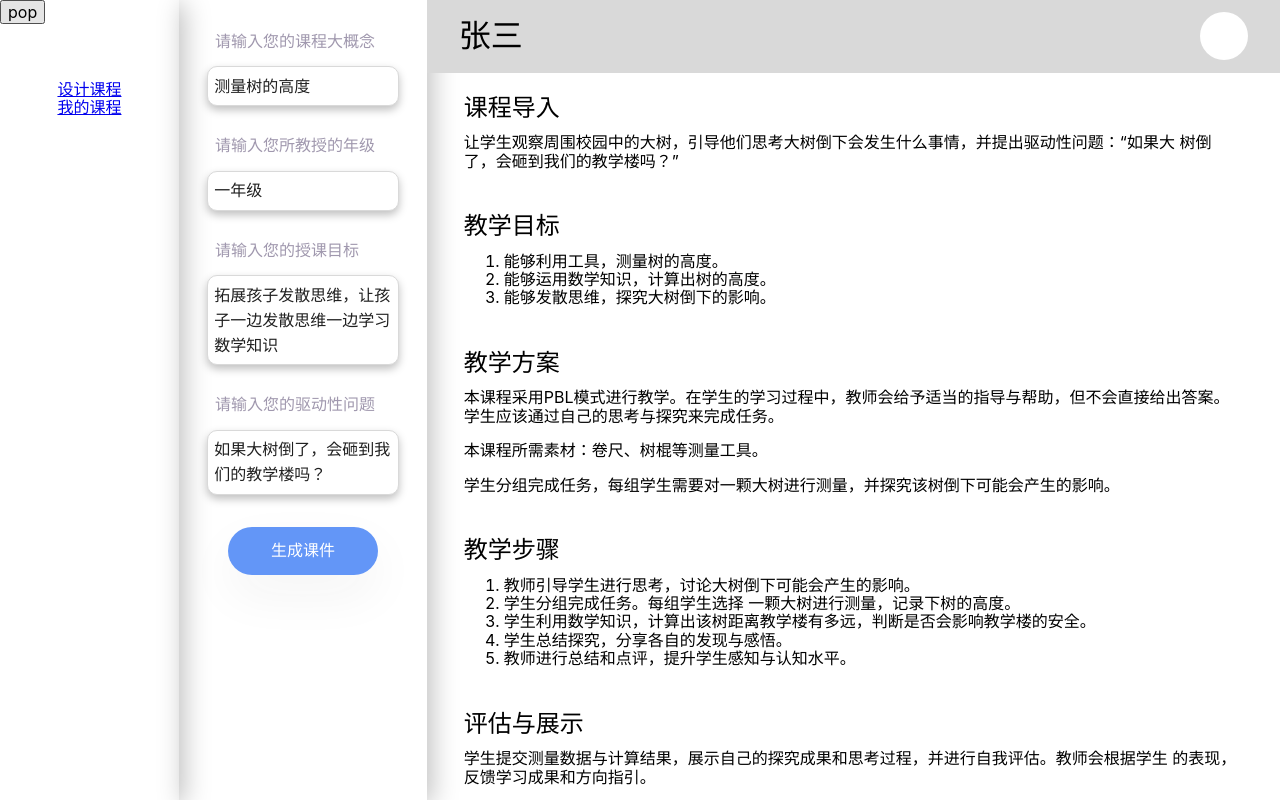
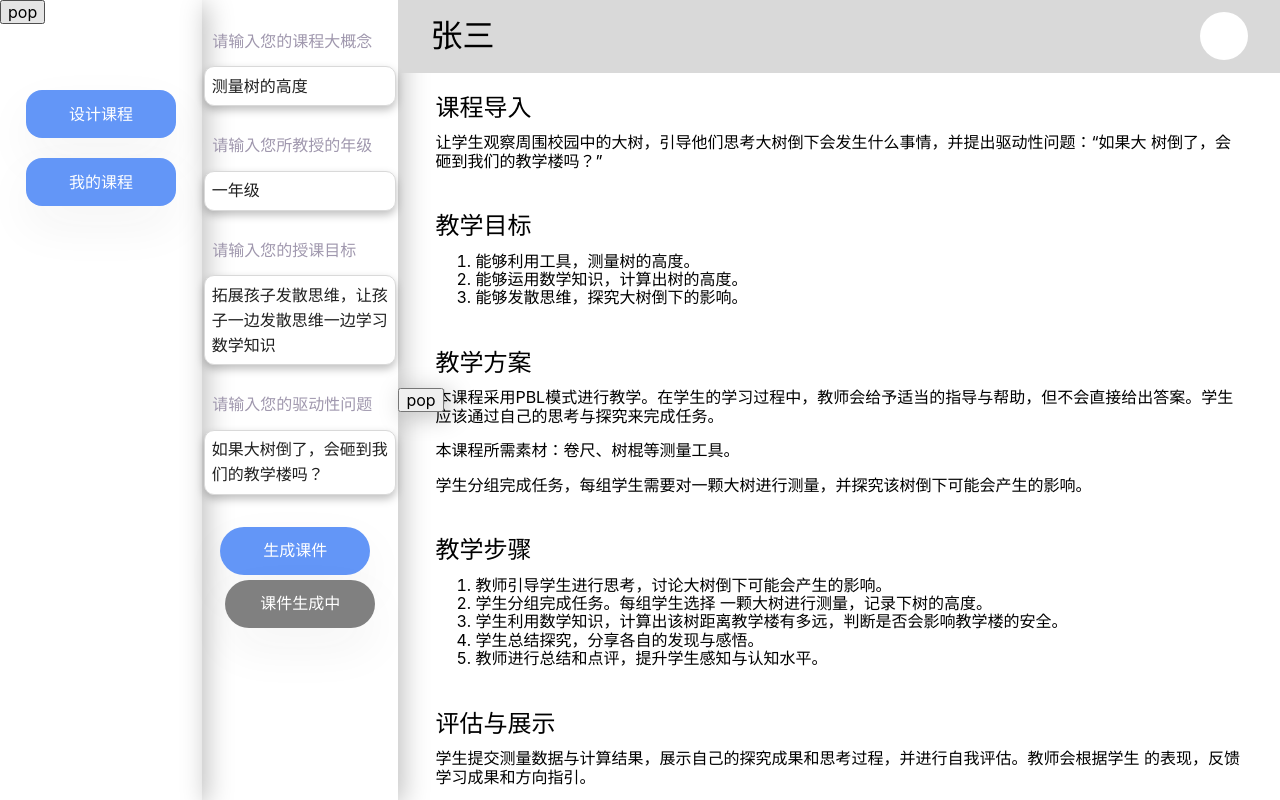
Before and after one commit to QinShiwen/wired-course, a React (Create React App) app: page /coursehome in a window 1280 px wide. Built offline with nearby package versions, Linux system fonts and the light colour scheme.

Commit message:
feature/ui2.0

```diff
--- a/src/context/useCourseContext.tsx
+++ b/src/context/useCourseContext.tsx
@@ -6,7 +6,7 @@ import { NumberLiteralType } from "typescript";
 interface CourseContextValue {
   tags: Tags;
   courseinfo: any;
-  coursestate: boolean;
+  coursestate: string;
   slide: number;
   fetchCourse: () => void;
   changeInfo: (value: any, key: string) => void;
@@ -89,13 +89,13 @@ const CourseProvider = (props: any) => {
   const [courseinfo, setCourseinfo] = useState<any>(testcourse);
 
   //显示状态：备课中 or 课件已生成 or 失败
-  const [coursestate, setCoursestate] = useState<boolean>(false);
+  const [coursestate, setCoursestate] = useState("processing");
   const state = ["processing", "success", "fail"]
   //选课件页面的滑动
   const [slide, setSlide] = useState<number>(0);
 
   async function fetchCourse() {
-    setCoursestate(() => false);
+    setCoursestate(() => "processing");
     const response = await axios
       .post("http://localhost:5000/prompt-course", {
         concept: tags.concept.information,
@@ -113,7 +113,7 @@ const CourseProvider = (props: any) => {
     let coursedata = JSON.parse(response?.data.res);
     console.log(coursedata);
     setCourseinfo(() => coursedata);
-    setCoursestate(() => true);
+    setCoursestate(() => "success");
   }
 
   async function extendCourse(part: string) {
@@ -136,6 +136,7 @@ const CourseProvider = (props: any) => {
   }
 
   function changeInfo(value: any, key: string) {
+
     setTags((prevTagsInfo: any) => ({
       ...prevTagsInfo,
       [key as keyof typeof prevTagsInfo]: {
@@ -143,6 +144,7 @@ const CourseProvider = (props: any) => {
         information: value,
       },
     }));
+    console.log(value, key,tags);
   }
 
   function nextSlide(slidenum: number) {
--- a/src/pages/CourseHome.tsx
+++ b/src/pages/CourseHome.tsx
@@ -49,13 +49,13 @@ const navbarSlideIn = keyframes`
     width: 0%;
   }
   to {
-    width: 13rem;
+    width: 15rem;
   }
 `;
 
 const navbarSlideOut = keyframes`
   from {
-    width: 13rem;
+    width: 15rem;
   }
   to {
     width: 0%;
--- a/src/pages/CourseHome/components/CourseDesign.tsx
+++ b/src/pages/CourseHome/components/CourseDesign.tsx
@@ -1,27 +1,82 @@
-import styled from "styled-components";
+import styled, { keyframes } from "styled-components";
 import { TagsBar } from "./TagsBar";
 import { ViewBox } from "./ViewBox";
 import {
   CourseProvider,
   useCourseContext,
 } from "../../../context/useCourseContext";
+import { useState } from "react";
 import SplitPane from "react-split-pane";
 import Pane from "react-split-pane";
 
 interface CourseDesignProps {}
 
 export function CourseDesign() {
+  const [showtags, setShowtags] = useState(true);
+
   return (
     <Container>
       <CourseProvider>
-        <TagsBar />
-        <ViewBox />
+        <div className={showtags ? "slide-in" : "slide-out"}>
+          {showtags ? <TagsBar /> : null}
+        </div>
+        <div className="view-box">
+          <div className="pop-tags">
+            <button onClick={() => setShowtags(!showtags)}>pop</button>
+          </div>
+          <ViewBox />
+        </div>
       </CourseProvider>
     </Container>
   );
 }
 
+const navbarSlideIn = keyframes`
+  from {
+    width: 0%;
+  }
+  to {
+    width: 20rem;
+  }
+`;
+
+const navbarSlideOut = keyframes`
+  from {
+    width: 20rem;
+  }
+  to {
+    width: 0%;
+  }
+`;
+
 const Container = styled.div`
   display: flex;
   flex-direction: row;
+  position: relative;
+  .slide-in {
+    width: 20rem;
+    animation: 0.2s ease-in-out 0s 1 normal forwards running ${navbarSlideIn};
+  }
+  .slide-out {
+    animation: 0.2s ease-in-out 0s 1 normal forwards running ${navbarSlideOut};
+  }
+  .pop-tags {
+    position: absolute;
+    z-index: 20;
+    height: 100vh;
+    display: flex;
+    flex-direction: column;
+    align-items: center;
+    justify-content: center;
+
+  }
+
+  .pop-tags button {
+    box-shadow: 5px 4px 25px rgba(0, 0, 0, 0.25);
+  }
+
+  .view-box {
+    width: 100%;
+    height: 100vh;
+  }
 `;
--- a/src/pages/CourseHome/components/CourseView.tsx
+++ b/src/pages/CourseHome/components/CourseView.tsx
@@ -10,6 +10,8 @@ export function CourseView() {
 
   return (
     <Container>
+      {coursestate === "processing" ?(null):null}
+      {coursestate === "fail" ?(null):null}
       {courseinfo && Object.keys(courseinfo).map((content, key) => {
         return <ContentBox key={key} part = {content} content={courseinfo[content]} />;
       })}
--- a/src/pages/CourseHome/components/NavBar.tsx
+++ b/src/pages/CourseHome/components/NavBar.tsx
@@ -8,7 +8,7 @@ export function NavBar() {
   return (
     <Container>
       {routesInfo.map((route, index) => (
-        <div key={index}>
+        <div key={index} className="nav-box">
           <Link to={route.path}>{route.name}</Link>
         </div>
       ))}
@@ -24,4 +24,26 @@ const Container = styled.div`
   display: flex;
   flex-direction: column;
   align-items: center;
+
+  .nav-box {
+    display: flex;
+    flex-direction: row;
+    align-items: center;
+    justify-content: center;
+    background: #6396f7;
+    margin:10px;
+    box-shadow: 0px 20px 50px rgba(46, 46, 46, 0.05);
+    width: 150px;
+    height: 48px;
+    border-radius: 16px;
+    color: #FFFFFF;
+    font-size: 16px;
+    cursor: pointer;
+  }
+
+  a{
+    text-decoration:none;
+    color: #FFFFFF;
+  }
+
 `;
--- a/src/pages/CourseHome/components/TagsBar.tsx
+++ b/src/pages/CourseHome/components/TagsBar.tsx
@@ -21,7 +21,8 @@ export function TagsBar() {
           ))}
       </Space>
       <div className="ready-prompt">
-        <button onClick={fetchCourse}>生成课件</button>
+        <button className = "prompt-button" onClick={fetchCourse}>生成课件</button>
+        <button className = "stop-button">课件生成中</button>
       </div>
     </Container>
   );
@@ -32,7 +33,6 @@ const Container = styled.div`
   display: flex;
   flex-direction: column;
   align-items: center;
-  width: 20rem;
   height: 100vh;
   box-shadow: 5px 4px 25px rgba(0, 0, 0, 0.25);
 
@@ -44,7 +44,7 @@ const Container = styled.div`
     caret-color: #6396f6;
   }
 
-  button {
+  .prompt-button {
     display: flex;
     flex-direction: row;
     align-items: center;
@@ -58,4 +58,20 @@ const Container = styled.div`
     color: #ffffff;
     cursor: pointer;
   }
+
+  .stop-button {
+    margin:5px;
+    display: flex;
+    flex-direction: row;
+    align-items: center;
+    width: 150px;
+    height: 48px;
+    justify-content: center;
+    border: none;
+    background: grey;
+    color: #ffffff;
+    box-shadow: 0px 20px 50px rgba(46, 46, 46, 0.05);
+    border-radius: 47px;
+    cursor: not-allowed;
+  }
 `;
--- a/src/pages/startform/compinents/InputTag.tsx
+++ b/src/pages/startform/compinents/InputTag.tsx
@@ -17,7 +17,6 @@ export function InputTag({ caption, eg, tag }: InputTagProps) {
         autoSize
         placeholder={eg}
         onChange={(e) => changeInfo(e.target.value, tag)}
-
       />
     </Container>
   );
--- a/src/pages/startform/compinents/StartPage.tsx
+++ b/src/pages/startform/compinents/StartPage.tsx
@@ -39,7 +39,7 @@ export function StartPage({
           </div>
         ) : null}
 
-        <div onClick={() => nextSlide(slidenum)}>
+        <div className="cover-button" onClick={() => nextSlide(slidenum)}>
           <NextButton />
         </div>
       </div>
@@ -52,6 +52,12 @@ const Container = styled.div`
   width: 100vw;
   height: 100vh;
   position: absolute;
+
+  .cover-button {
+    margin-top: auto;
+    margin-bottom: 20px;
+  }
+
   button {
     cursor: pointer;
     outline: none;
@@ -71,8 +77,6 @@ const Container = styled.div`
     color: #fcfcfc;
     margin-left: auto;
     margin-right: 20px;
-    margin-top: auto;
-    margin-bottom: 20px;
 
     img {
       margin-left: 10px;
```
Also changed, not shown: 2 other files (tests, documents, lock files or other folders).
